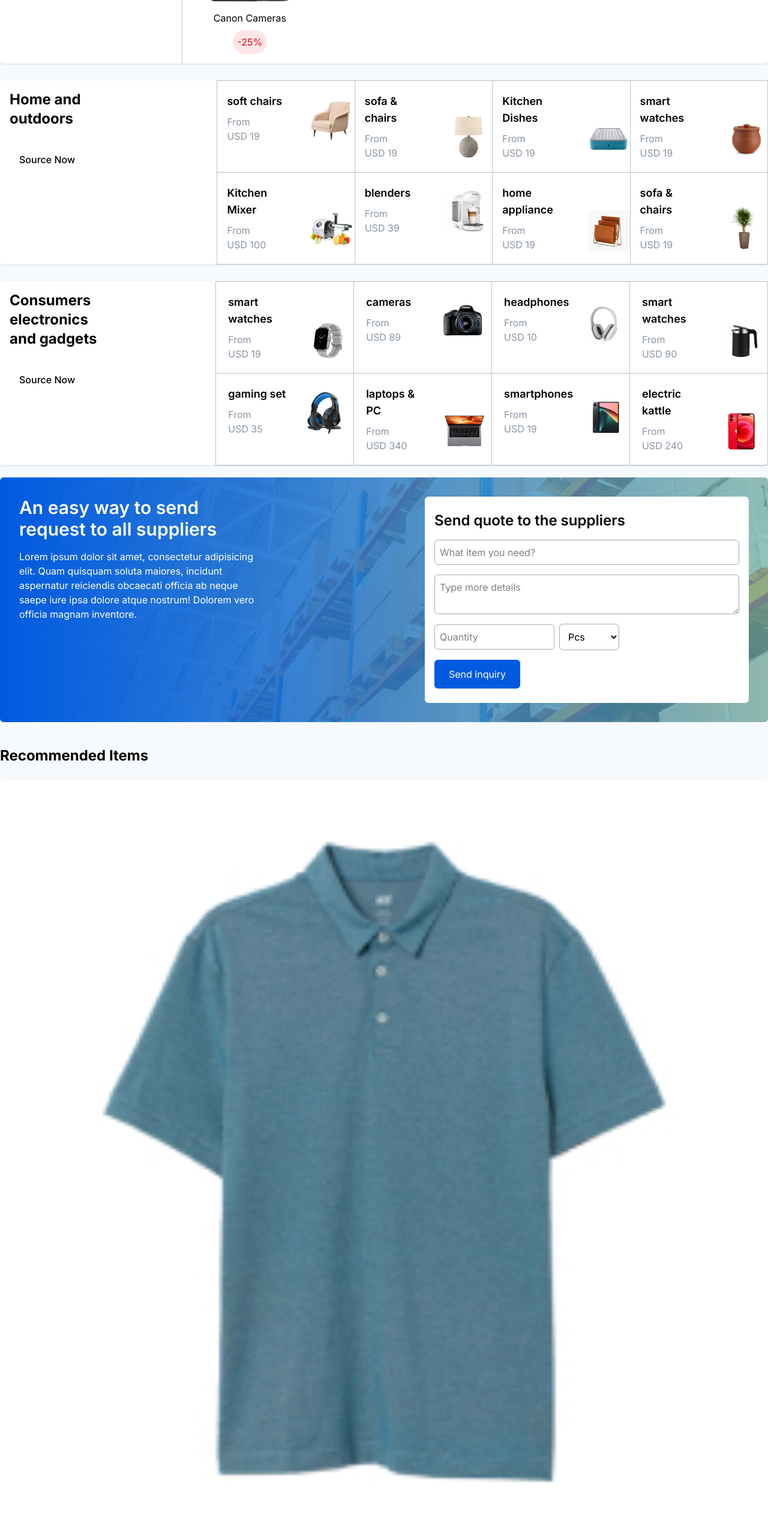
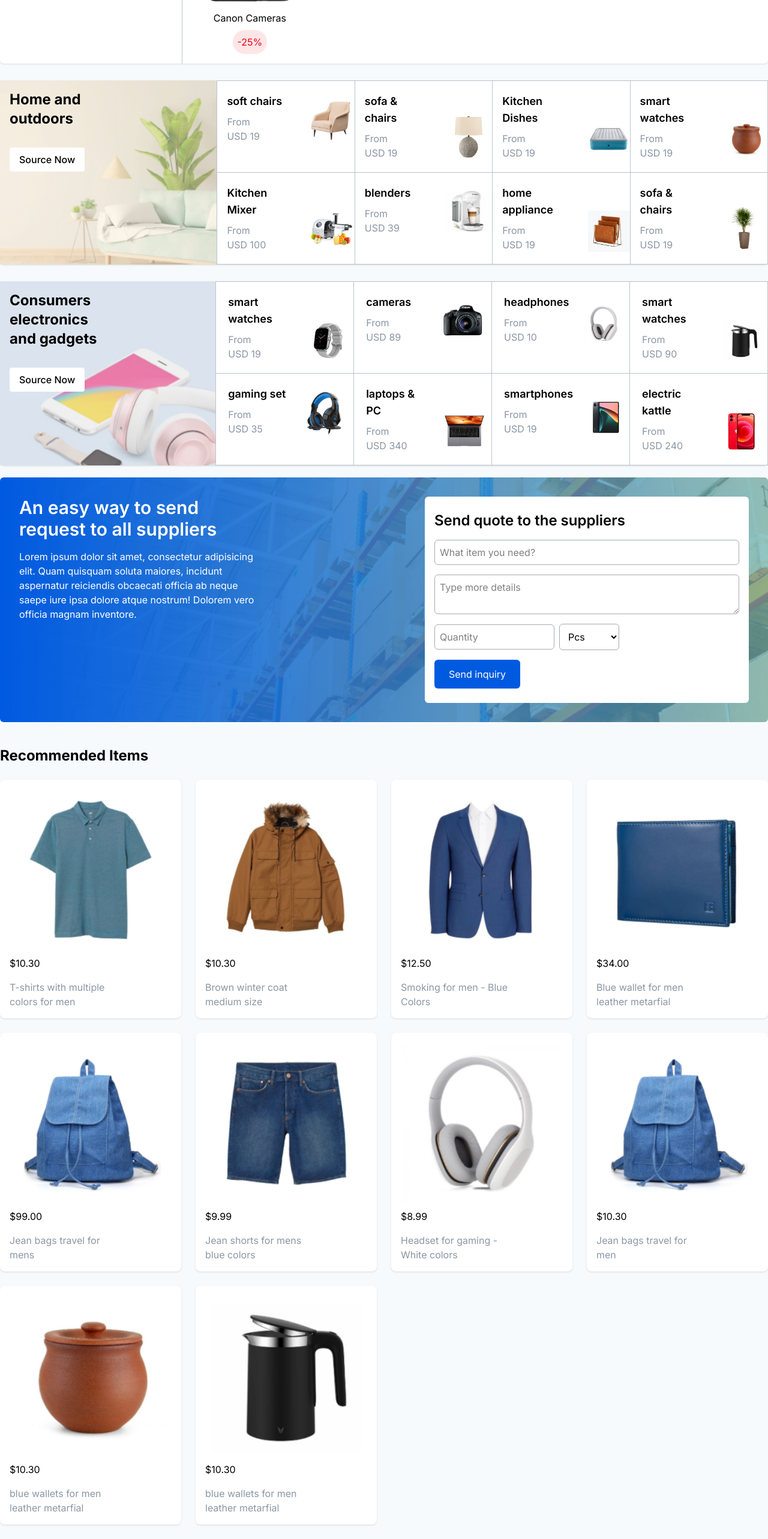
Before and after one commit to SouleymaneSy7/ecommerce-frontend-design, a Next.js app: page / in a window 1280 px wide. Shown: the part 1220-3786 px from the top of the page at 60% size. Built offline with nearby package versions, Linux system fonts and the light colour scheme.

Commit message:
style(global.css): update the global css file

```diff
--- a/src/app/globals.css
+++ b/src/app/globals.css
@@ -70,6 +70,18 @@
     background-size: cover;
   }
 
+  .outdoors-bg-image {
+    background-image: url("/assets/image92.png");
+    background-repeat: no-repeat;
+    background-size: cover;
+  }
+
+  .consumers-bg-image {
+    background-image: url("/assets/image98.png");
+    background-repeat: no-repeat;
+    background-size: cover;
+  }
+
   .quote-to-suppliers-bg-image {
     background-image: linear-gradient(
         to right,
@@ -83,6 +95,17 @@
 }
 
 @layer components {
+  .deals-and-offers-grid {
+    display: grid;
+    grid-template-columns: repeat(auto-fill, minmax(min(100%, 180px), 1fr));
+  }
+
+  .recommended-items-grid {
+    display: grid;
+    grid-template-columns: repeat(auto-fill, minmax(min(100%, 240px), 1fr));
+    gap: 1rem;
+  }
+
   .extra-services-grid {
     display: grid;
     grid-template-columns: repeat(auto-fill, minmax(min(100%, 280px), 1fr));
```
